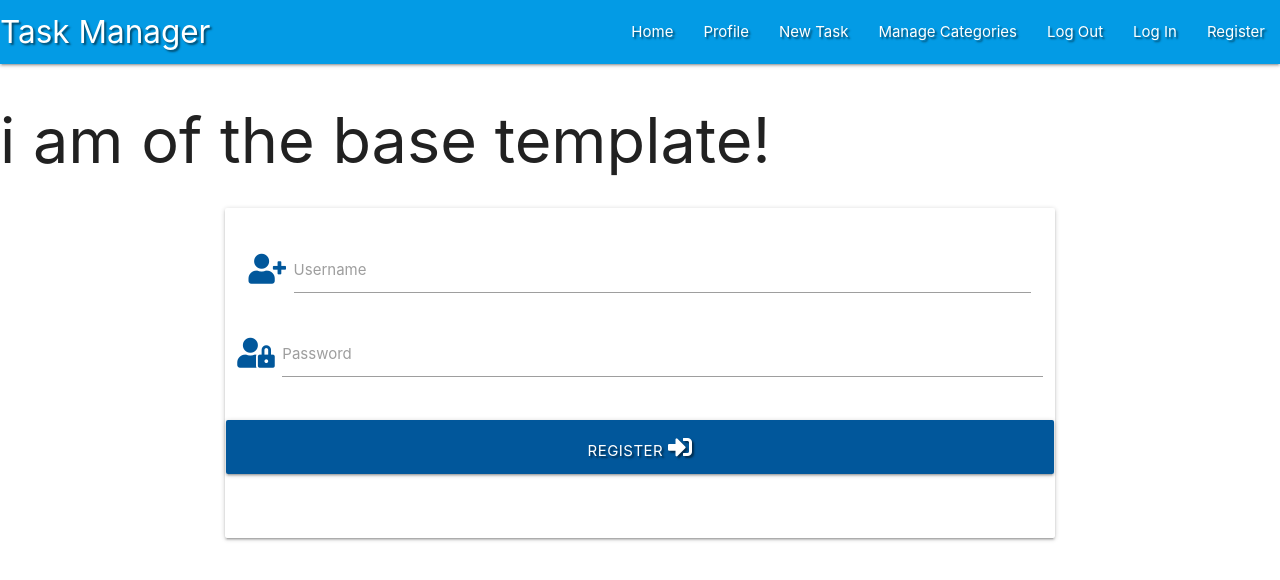
After one commit to LAMcGuinness/mini-project-materialize, a Flask app: page /register in a window 1280 px wide. The commit adds this page. Shown: the top 580 px of the page. Run offline with Flask 2, Linux system fonts and the light colour scheme; some libraries are stand-ins or nearby versions.

Commit message:
add register template

```diff
--- a/app.py
+++ b/app.py
@@ -4,6 +4,7 @@ from flask import (
     redirect, request, session, url_for)
 from flask_pymongo import PyMongo
 from bson.objectid import ObjectId
+from werkzeug.security import generate_password_hash, check_password_hash
 if os.path.exists("env.py"):
     import env
 
@@ -24,6 +25,11 @@ def get_tasks():
     return render_template("tasks.html", tasks=tasks)
 
 
+@app.route("/register", methods=["GET", "POST"])
+def register():
+    return render_template("register.html")
+
+
 if __name__ == "__main__":
     app.run(host=os.environ.get("IP"),
             port=int(os.environ.get("PORT")),
--- a/templates/base.html
+++ b/templates/base.html
@@ -4,7 +4,10 @@
     <meta charset="UTF-8">
     <meta http-equiv="X-UA-Compatible" content="IE=edge">
     <meta name="viewport" content="width=device-width, initial-scale=1.0">
+    <link rel="stylesheet" href="https://cdnjs.cloudflare.com/ajax/libs/font-awesome/5.13.1/css/all.min.css"
+        integrity="sha512-xA6Hp6oezhjd6LiLZynuukm80f8BoZ3OpcEYaqKoCV3HKQDrYjDE1Gu8ocxgxoXmwmSzM4iqPvCsOkQNiu41GA==" crossorigin="anonymous" type="text/css">
     <link rel="stylesheet" href="https://cdnjs.cloudflare.com/ajax/libs/materialize/1.0.0/css/materialize.min.css" type="text/css">
+    <link rel="stylesheet" href="{{ url_for('static', filename='css/style.css') }}" type="text/css">
 
     <title>task manager</title>
 </head>
@@ -22,7 +25,7 @@
 					<li><a href="#">Manage Categories</a></li>
 					<li><a href="#">Log Out</a></li>
 					<li><a href="#">Log In</a></li>
-					<li><a href="#">Register</a></li>
+					<li><a href="{{ url_for('register') }}">Register</a></li>
 				</ul>
 			</div>
 		</nav>
--- /dev/null
+++ b/templates/register.html
@@ -0,0 +1,36 @@
+{% extends "base.html" %}
+{% block content %}
+
+
+
+<div class="row">
+    <form class="col s12 m8 offset-m2" method="POST" action="{{ url_for('register') }}">
+        <div class="card-panel">
+            <!-- Username -->
+            <div class="row">
+                <div class="input-field col s12">
+                    <i class="fas fa-user-plus prefix light-blue-text text-darken-4"></i>
+                    <input id="username" name="username" type="text" class="validate">
+                    <label for="username">Username</label>
+                </div>
+            <!-- Password -->
+            <div class="row">
+                <div class="input-field col s12">
+                    <i class="fas fa-user-lock prefix light-blue-text text-darken-4"></i>
+                    <input id="password" name="password" type="password" class="validate">
+                    <label for="password">Password</label>
+                </div>
+            </div>
+            <!-- Submit/Register -->
+            <div class="row">
+                <button type="submit" class="col s12 btn-large light-blue darken-4 text-shadow">
+                    Register <i class="fas fa-sign-in-alt"></i>
+                </button>
+            </div>
+
+            </div>
+        </div>
+    </form>
+</div>
+
+{% endblock %}
```
